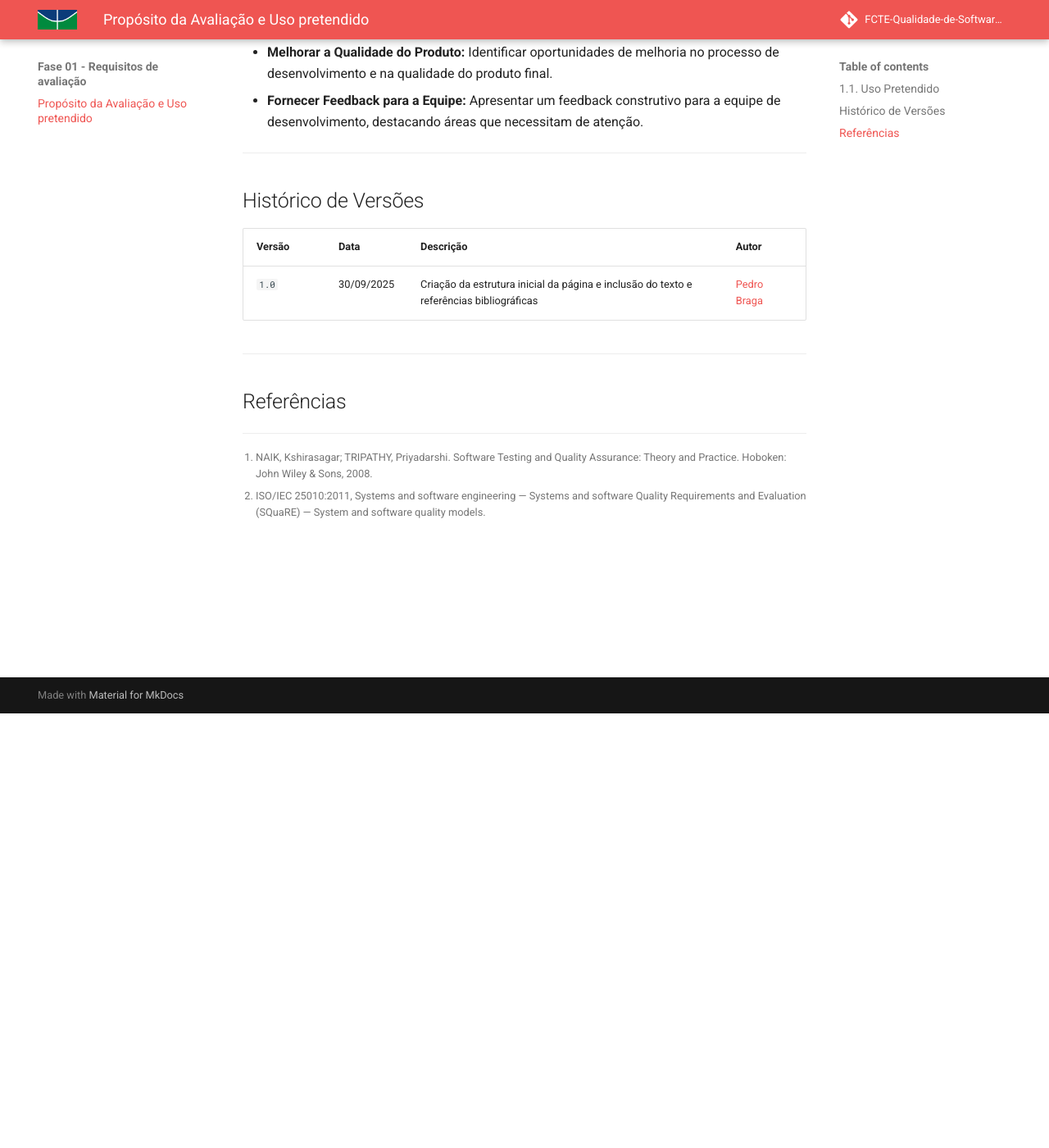
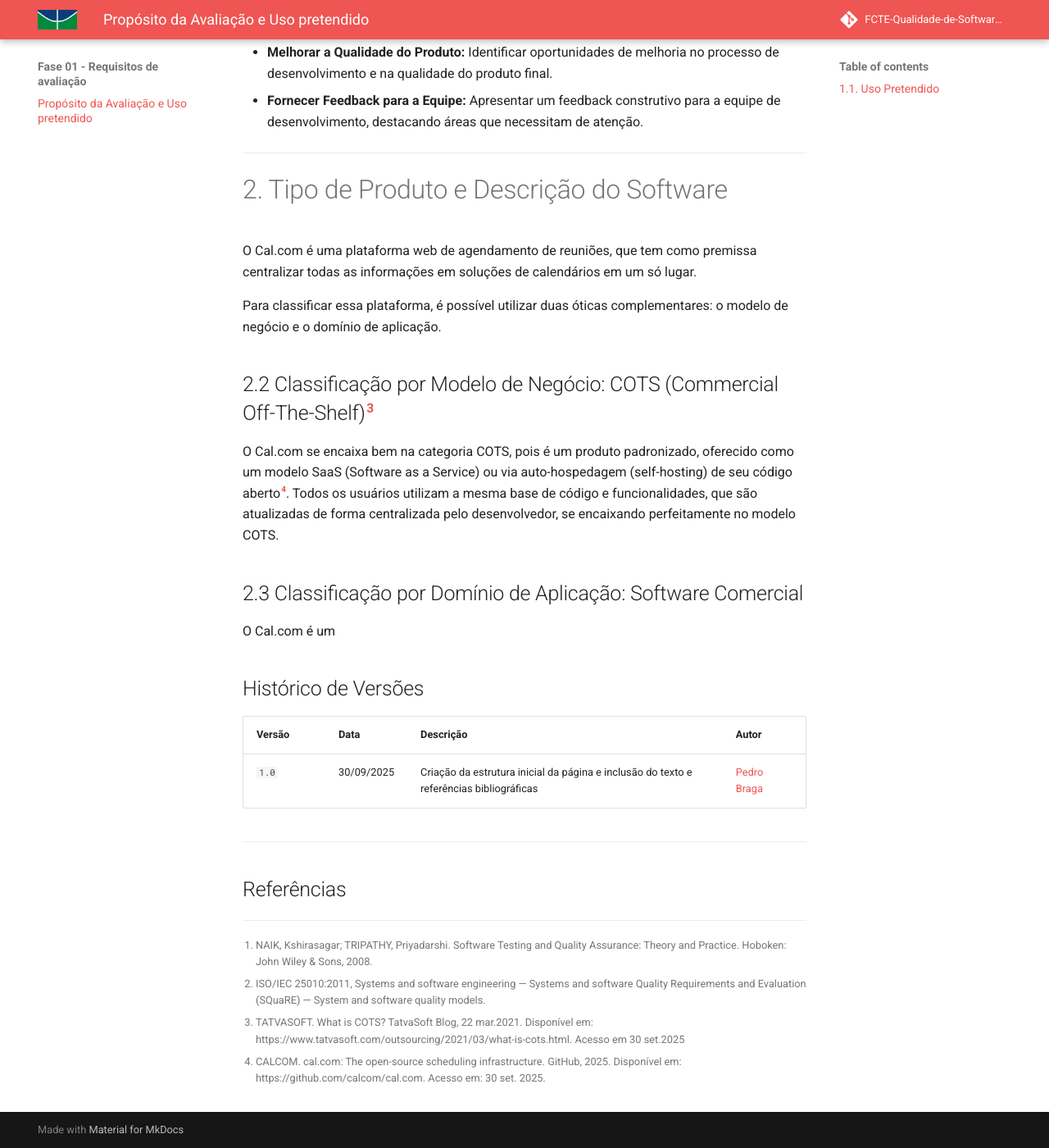
Before and after one commit to FCTE-Qualidade-de-Software-1/2025-2_T01_HEDDY-LAMAR, an MkDocs documentation site: the page built from docs/fase_1/01_proposito.md, in a window 1280 px wide and 1400 px high, scrolled down 530 px. Shown: the whole window at 82% size. Built offline with MkDocs 1.6.1 and Material for MkDocs 9.7.7, drawn with Linux system fonts in a browser that asks for light colours; comment, search, counter and statistics services are not loaded.

Commit message:
adiciona a classificação com modelo de negócios

```diff
--- a/docs/fase_1/01_proposito.md
+++ b/docs/fase_1/01_proposito.md
@@ -13,6 +13,20 @@
 
 ---
 
+# 2. Tipo de Produto e Descrição do Software
+
+O Cal.com é uma plataforma web de agendamento de reuniões, que tem como premissa centralizar todas as informações em soluções de calendários em um só lugar.
+
+Para classificar essa plataforma, é possível utilizar duas óticas complementares: o modelo de negócio e o domínio de aplicação.
+
+## 2.2 Classificação por Modelo de Negócio: COTS (Commercial Off-The-Shelf)[^3]
+
+O Cal.com se encaixa bem na categoria COTS, pois é um produto padronizado, oferecido como um modelo SaaS (Software as a Service) ou via auto-hospedagem (self-hosting) de seu código aberto[^4]. Todos os usuários utilizam a mesma base de código e funcionalidades, que são atualizadas de forma centralizada pelo desenvolvedor, se encaixando perfeitamente no modelo COTS.
+
+## 2.3 Classificação por Domínio de Aplicação: Software Comercial
+
+O Cal.com é um
+
 ## Histórico de Versões
 
 | Versão | Data       | Descrição                                                               | Autor                               |
@@ -26,3 +40,8 @@
 [^1]: NAIK, Kshirasagar; TRIPATHY, Priyadarshi. Software Testing and Quality Assurance: Theory and Practice. Hoboken: John Wiley & Sons, 2008.
 
 [^2]: ISO/IEC 25010:2011, Systems and software engineering — Systems and software Quality Requirements and Evaluation (SQuaRE) — System and software quality models.
+
+[^3]: TATVASOFT. What is COTS? TatvaSoft Blog, 22 mar.2021.
+Disponível em: https://www.tatvasoft.com/outsourcing/2021/03/what-is-cots.html. Acesso em 30 set.2025
+
+[^4]: CALCOM. cal.com: The open-source scheduling infrastructure. GitHub, 2025. Disponível em: https://github.com/calcom/cal.com. Acesso em: 30 set. 2025.
```
Also changed, not shown: 1 other file.
